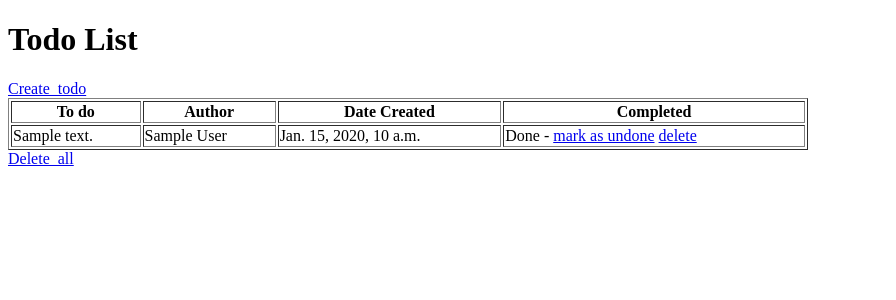
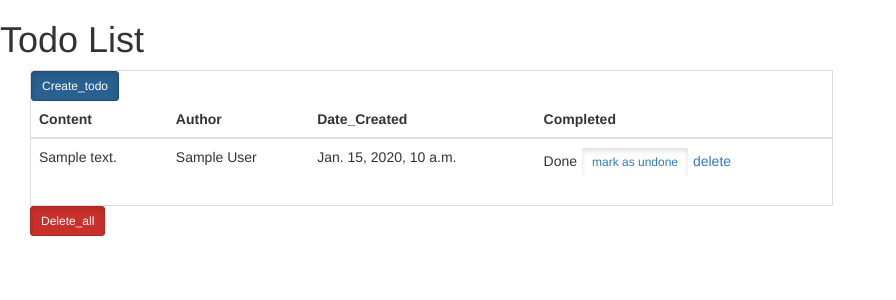
Before and after one commit to Prince-linux/todo, a Django app: page /list/ in a window 1280 px wide. Shown: the top 300 px of the page, without its empty margins (0-896 px from the left). Run offline with Django 3.2, Linux system fonts and the light colour scheme; tables that the repository leaves empty hold one stand-in row (values such as "Sample post"); some libraries are stand-ins or nearby versions.

Commit message:
Prince: Added Bootstrap to this html

```diff
--- a/todo/templates/todo/lists.html
+++ b/todo/templates/todo/lists.html
@@ -1,42 +1,69 @@
 <!DOCTYPE html>
-<html lang="en" xmlns="http://www.w3.org/1999/html">
+<html lang="en">
 <head>
     <meta charset="UTF-8">
+    <meta name="viewport" content="width=device-width, initial-scale=1">
+    <link rel="stylesheet" href="https://maxcdn.bootstrapcdn.com/bootstrap/3.4.0/css/bootstrap.min.css">
+    <script src="https://ajax.googleapis.com/ajax/libs/jquery/3.3.1/jquery.min.js"></script>
+    <script src="https://maxcdn.bootstrapcdn.com/bootstrap/3.4.0/js/bootstrap.min.js"></script>
     <title>Todo List</title>
 </head>
 <h1>Todo List</h1>
 {% if items %}
 <body>
-<table border="1" style="width:800px">
-<a href="/create/">Create_todo</a>
-    <tr>
-        <th>To do</th>
-        <th>Author</th>
-        <th>Date Created</th>
-        <th>Completed</th>
+<div class="container-fluid">
+    <div class="col-sm-8 text-left">
+    <div class="table-bordered">
+        <table class="table">
+            <a href="/create/" class="btn btn-primary btn-sm active" role="button" aria-pressed="true">Create_todo</a>
+            <thead>
+            <tr class="d-flex">
+                <th class="col-3">Content</th>
+                <th class="col-3">Author</th>
+                <th class="col-3">Date_Created</th>
+                <th class="col-3">Completed</th>
             </tr>
+            </thead>
             {% for item in items %}
-
-    <tr>
-        <td> {{ item.content }}</td>
-        <td> {{ item.author }}</td>
-        <td> {{ item.date_created }}</td>
-        <td>
+            <tbody>
+            <tr class="d-flex">
+                <td class="col-3"> {{ item.content }}</td>
+                <td class="col-3"> {{ item.author }}</td>
+                <td class="col-3"> {{ item.date_created }}</td>
+                <td class="col-3">
                     {% if item.completed %}
-            Done - <a href="/mark/{{item.id}}/undone">mark as undone</a>
+                    Done <a href="/mark/{{item.id}}/undone" class="btn btn-dark btn-sm active" role="button"
+                              aria-pressed="true">mark as undone</a>
                     <a href="/delete{{item.id}}/">delete</a>
                     {% else %}
-            Undone - <a href="/mark/{{ item.id }}/done/">mark as done</a>
-            <a href="/delete{{item.id}}/">delete</a>
+                    Undone <a href="/mark/{{ item.id }}/done/" class="btn btn-success btn-sm active" role="button"
+                                aria-pressed="true">mark as done</a>
+                    <a href="/delete{{item.id}}/" class="btn btn-warning btn-sm active" role="button"
+                       aria-pressed="true">delete</a>
                     {% endif %}
                 </td>
             </tr>
+            </tbody>
             {% endfor %}
         </table>
-<a href="/delete_all/">Delete_all</a>
+    </div>
+    <a href="/delete_all/" class="btn btn-danger btn-sm active" role="button" aria-pressed="true">Delete_all</a>
+
+    <script src="https://code.jquery.com/jquery-3.3.1.slim.min.js"
+            integrity="sha384-q8i/X+965DzO0rT7abK41JStQIAqVgRVzpbzo5smXKp4YfRvH+8abtTE1Pi6jizo"
+            crossorigin="anonymous"></script>
+    <script src="https://cdnjs.cloudflare.com/ajax/libs/popper.js/1.14.7/umd/popper.min.js"
+            integrity="sha384-UO2eT0CpHqdSJQ6hJty5KVphtPhzWj9WO1clHTMGa3JDZwrnQq4sF86dIHNDz0W1"
+            crossorigin="anonymous"></script>
+    <script src="https://stackpath.bootstrapcdn.com/bootstrap/4.3.1/js/bootstrap.min.js"
+            integrity="sha384-JjSmVgyd0p3pXB1rRibZUAYoIIy6OrQ6VrjIEaFf/nJGzIxFDsf4x0xIM+B07jRM"
+            crossorigin="anonymous"></script>
+</div>
+</div>
 </body>
 {% else %}
 <p>There are no items in todo list</p>
-    <a href="/create_new/">Click here to add a new todo list</a>
+<a href="/create_new/" class="btn btn-info btn-sm active" role="button" aria-pressed="true">Click here to add a new todo
+    list</a>
 {% endif %}
 </html>
```
Lines whose indentation alone changed are shown as unchanged.
